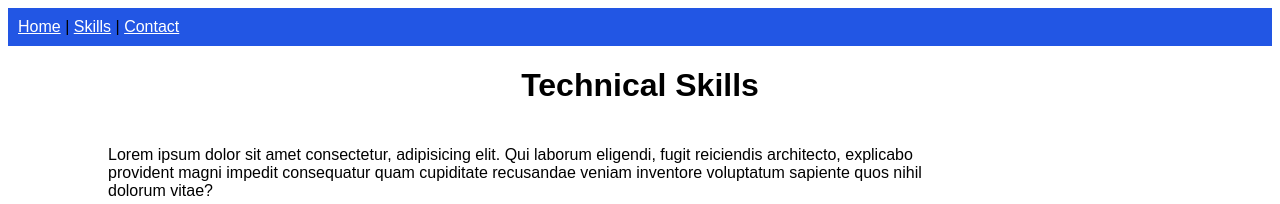
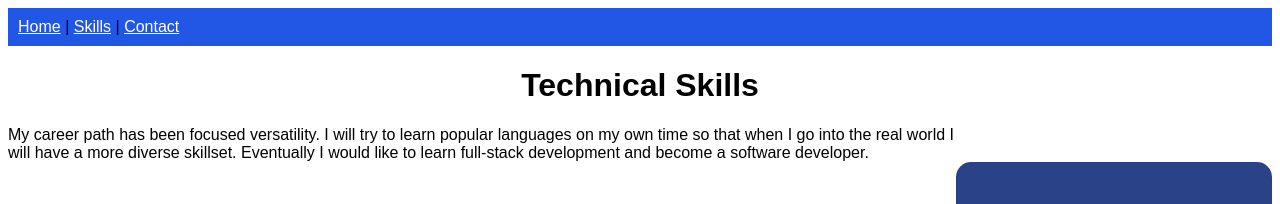
Before and after one commit to presley-zhanng/ist263, a plain HTML site: page lab09/skills.html in a window 1280 px wide. Shown: the top 204 px of the page. Drawn offline with Linux system fonts and the light colour scheme.

Commit message:
update lab09

```diff
--- a/lab09/skills.css
+++ b/lab09/skills.css
@@ -9,6 +9,11 @@ nav {
 
 body {
     font-family:Arial, Helvetica, sans-serif
+
+}
+
+div {
+    padding:
 }
 nav a {
     color: #ffffff;
@@ -50,3 +55,8 @@ p {
     padding: 25px;
     flex: .25;
 }
+
+.intro {
+    display: flex;
+    flex: 0.75;
+}
--- a/lab09/skills.html
+++ b/lab09/skills.html
@@ -13,7 +13,9 @@
             <a href="/contacts.html">Contact</a>
         </nav>
         <h1>Technical Skills</h1>
-        <p>Lorem ipsum dolor sit amet consectetur, adipisicing elit. Qui laborum eligendi, fugit reiciendis architecto, explicabo provident magni impedit consequatur quam cupiditate recusandae veniam inventore voluptatum sapiente quos nihil dolorum vitae?</p>
+        <div class="intro">
+            <div class="intro">My career path has been focused versatility. I will try to learn popular languages on my own time so that when I go into the real world I will have a more diverse skillset. Eventually I would like to learn full-stack development and become a software developer. </div>
+        </div>
         <div class="main">
             <div class="skills">
                 <div><img src="python.svg"><br>Python</i></div>
```
